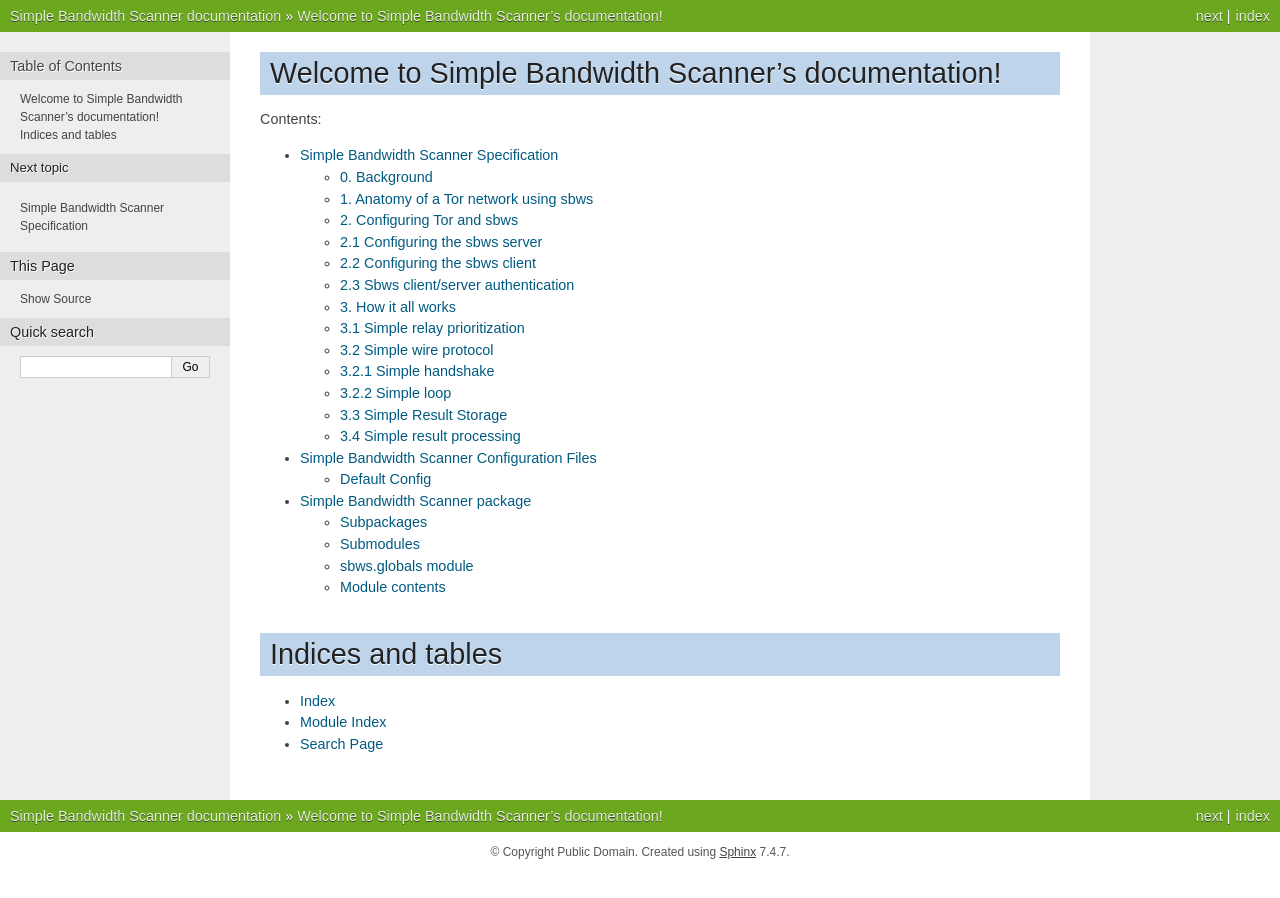
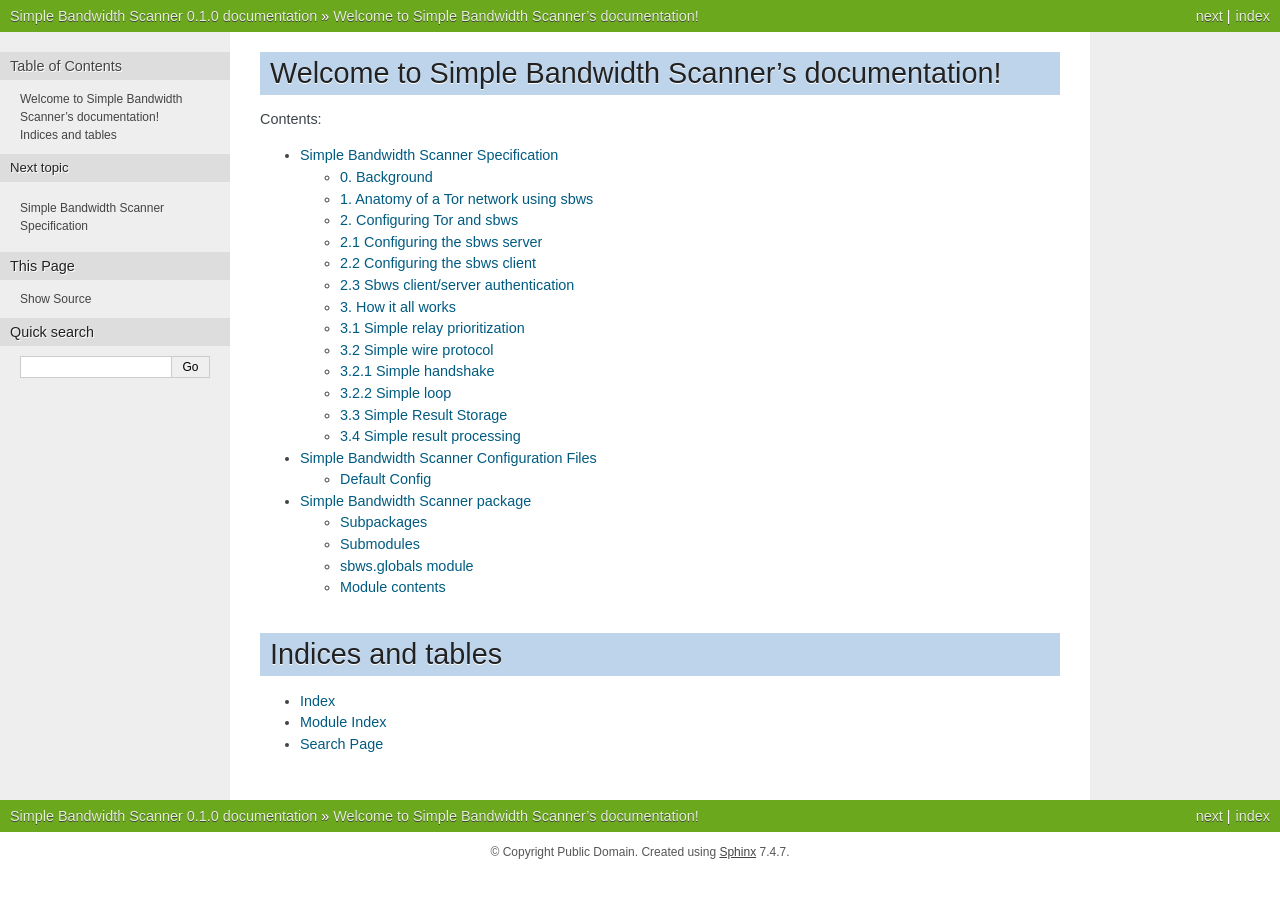
Before and after one commit to torproject/sbws, a Sphinx documentation site: the page built from docs/source/index.rst, in a window 1280 px wide. Built offline with Sphinx 7.4.7, drawn with Linux system fonts in a browser that asks for light colours; some of the changed lines change nothing that is shown.

Commit message:
Docs: Add sbws version

```diff
--- a/docs/source/conf.py
+++ b/docs/source/conf.py
@@ -12,7 +12,7 @@
 # add these directories to sys.path here. If the directory is relative to the
 # documentation root, use os.path.abspath to make it absolute, like shown here.
 #
-# import os
+import os
 # import sys
 # sys.path.insert(0, os.path.abspath('.'))
 
@@ -23,10 +23,19 @@
 copyright = 'Public Domain'
 author = 'Matt Traudt'
 
+
+def find_version():
+    with open(os.path.join("..", "..", "sbws", "__init__.py")) as fp:
+        for line in fp:
+            if "version" in line.strip():
+                version = line.split("=", 1)[1].strip().strip("'")
+                return version
+
+
 # The short X.Y version
-version = ''
+version = find_version()
 # The full version, including alpha/beta/rc tags
-release = ''
+release = version
 
 
 # -- General configuration ---------------------------------------------------
```
